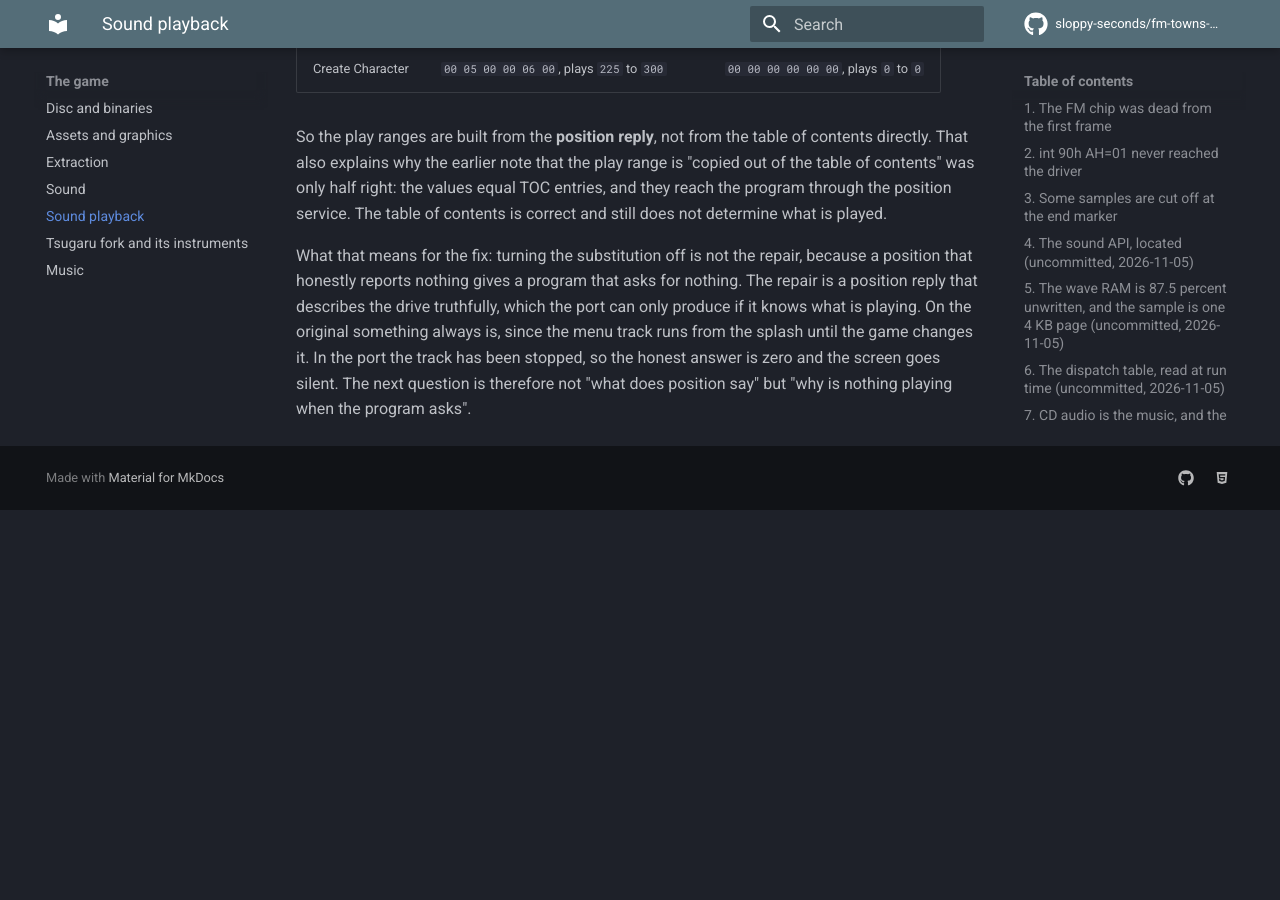
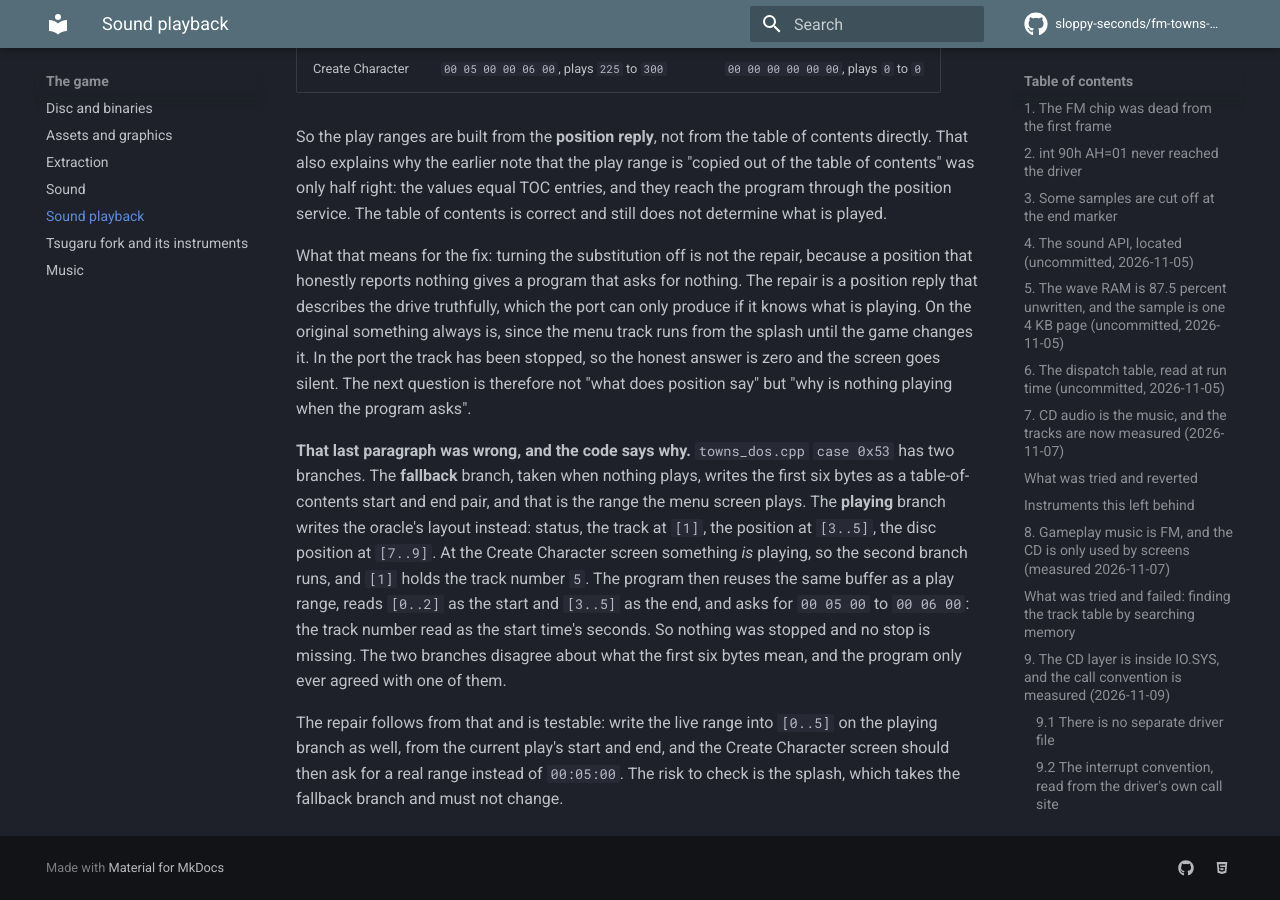
Before and after one commit to sloppy-seconds/fm-towns-ultima, an MkDocs documentation site: the page built from docs/audio-playback.md, in a window 1280 px wide and 900 px high, scrolled down 18195 px. Built offline with MkDocs 1.6.1 and Material for MkDocs 9.7.7, drawn with Linux system fonts in a browser that asks for light colours; comment, search, counter and statistics services are not loaded; before the commit the page ends 18705 px from its top, so only the background shows below that.

Commit message:
plan 5p: the position service's two branches disagree about the first six bytes
Read case 0x53 instead of running another route. The fallback branch, taken when nothing plays, writes the first six bytes as a table of
contents start and end pair, and that is the range the menu screen plays. The playing branch writes the oracle's layout instead: status,
track at [1], position at [3..5], disc position at [7..9].

At the Create Character screen something is playing, so the second branch runs and [1] holds the track number 5. The program reuses the same
buffer as a play range, reads [0..2] as the start and [3..5] as the end, and asks for 00 05 00 to 00 06 00: the track number read as the
start time's seconds. So nothing was stopped and no stop is missing, which is what the item said to look for.

The repair is to write the live range into [0..5] on the playing branch too, from the current play's start and end, and the check is that
Create Character then asks for a real range while the splash, which takes the fallback branch, does not change.

```diff
--- a/docs/audio-playback.md
+++ b/docs/audio-playback.md
@@ -650,3 +650,15 @@
 knows what is playing. On the original something always is, since the menu track runs from the splash until the game changes it. In the port
 the track has been stopped, so the honest answer is zero and the screen goes silent. The next question is therefore not "what does position
 say" but "why is nothing playing when the program asks".
+
+**That last paragraph was wrong, and the code says why.** `towns_dos.cpp` `case 0x53` has two branches. The **fallback** branch, taken when
+nothing plays, writes the first six bytes as a table-of-contents start and end pair, and that is the range the menu screen plays. The
+**playing** branch writes the oracle's layout instead: status, the track at `[1]`, the position at `[3..5]`, the disc position at `[7..9]`.
+At the Create Character screen something *is* playing, so the second branch runs, and `[1]` holds the track number `5`. The program then
+reuses the same buffer as a play range, reads `[0..2]` as the start and `[3..5]` as the end, and asks for `00 05 00` to `00 06 00`:
+the track number read as the start time's seconds. So nothing was stopped and no stop is missing. The two branches disagree about what the
+first six bytes mean, and the program only ever agreed with one of them.
+
+The repair follows from that and is testable: write the live range into `[0..5]` on the playing branch as well, from the current play's start
+and end, and the Create Character screen should then ask for a real range instead of `00:05:00`. The risk to check is the splash, which takes
+the fallback branch and must not change.
```
